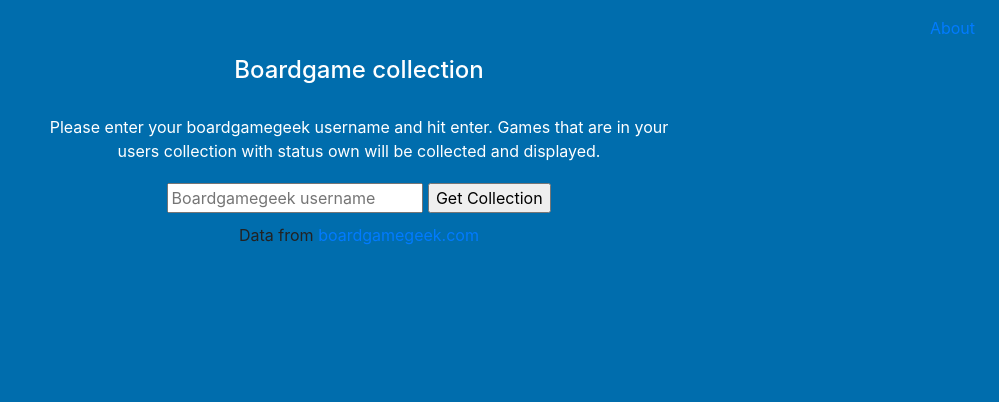
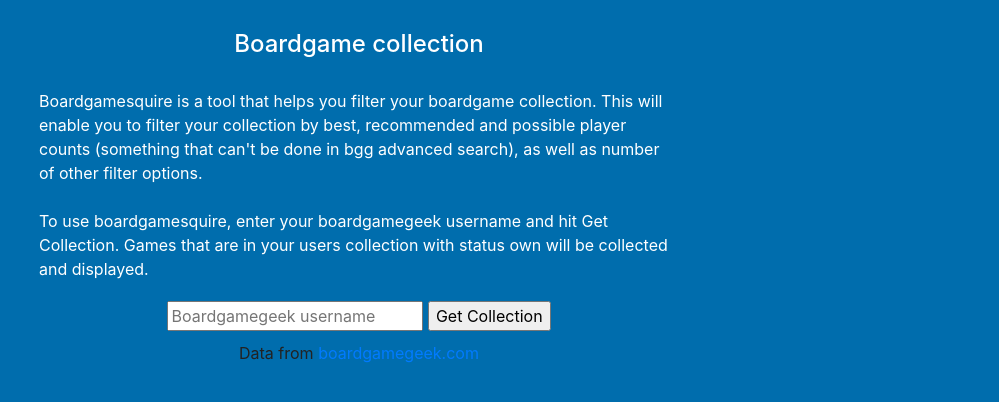
Before and after one commit to victorsowa/boardgame_squire, a Flask app: page / in a window 1280 px wide. Shown: the top 402 px of the page, without its empty margins (281-1280 px from the left). Run offline with Flask 2, Linux system fonts and the light colour scheme; some libraries are stand-ins or nearby versions.

Commit message:
Add index page text

```diff
--- a/boardgames/static/css/site.css
+++ b/boardgames/static/css/site.css
@@ -16,9 +16,14 @@ body {
 }
     .hero h1 {
         font-size: 24px;
+        margin-top: 30px;
         margin-bottom: 30px;
         cursor: pointer;
     }
+
+.index-page-text {
+    text-align: left;
+}
 
 .stats-banner {
     width: 100%;
--- a/boardgames/templates/index.html
+++ b/boardgames/templates/index.html
@@ -4,7 +4,11 @@
         <div class="hero-inner">
             <h1> Boardgame collection </h1>
             <div class="index-page-text">
-                Please enter your boardgamegeek username and hit enter.
+                Boardgamesquire is a tool that helps you filter your boardgame collection. This will enable you to filter your collection
+                by best, recommended and possible player counts (something that can't be done in bgg advanced search), as well as number of other filter options.
+                <br>
+                <br>
+                To use boardgamesquire, enter your boardgamegeek username and hit Get Collection.
                 Games that are in your users collection with status own will be collected and displayed.
             </div>
             <form id=submit-button action="/" method="POST">
--- a/boardgames/templates/shared/_layout.html
+++ b/boardgames/templates/shared/_layout.html
@@ -21,25 +21,6 @@
     {% block additional_css %}{% endblock %}
 </head>
 <body>
-
-    <nav class="navbar navbar-toggleable-md navbar-inverse bg-inverse navbar-expand-md">
-        <button class="navbar-toggler navbar-toggle" type="button" data-toggle="collapse"
-                data-target="#navbarSupportedContent"
-                aria-controls="navbarNav" aria-expanded="false" aria-label="Toggle navigation">
-            <div class="navbar-toggler-icon">
-                <div class="nav-expand-line"></div>
-                <div class="nav-expand-line"></div>
-                <div class="nav-expand-line"></div>
-            </div>
-        </button>
-
-        <div class="collapse navbar-collapse" id="navbarSupportedContent">
-            <ul class="navbar-nav ml-auto">
-                <li class="nav-item"><a class="nav-link" href="#">About</a></li>
-            </ul>
-        </div>
-    </nav>
-
 
 <div class="main_content" id="main_content">
     {% block main_content %}{% endblock %}
```
